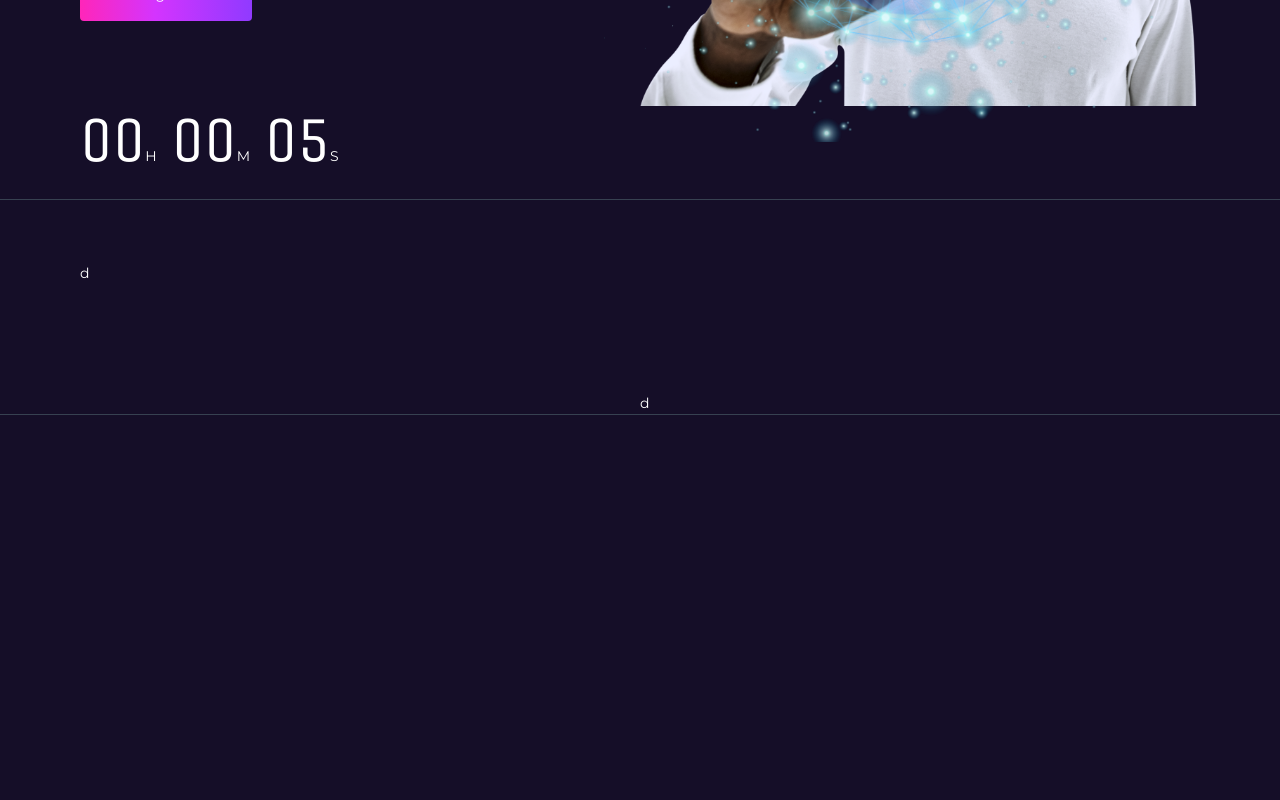
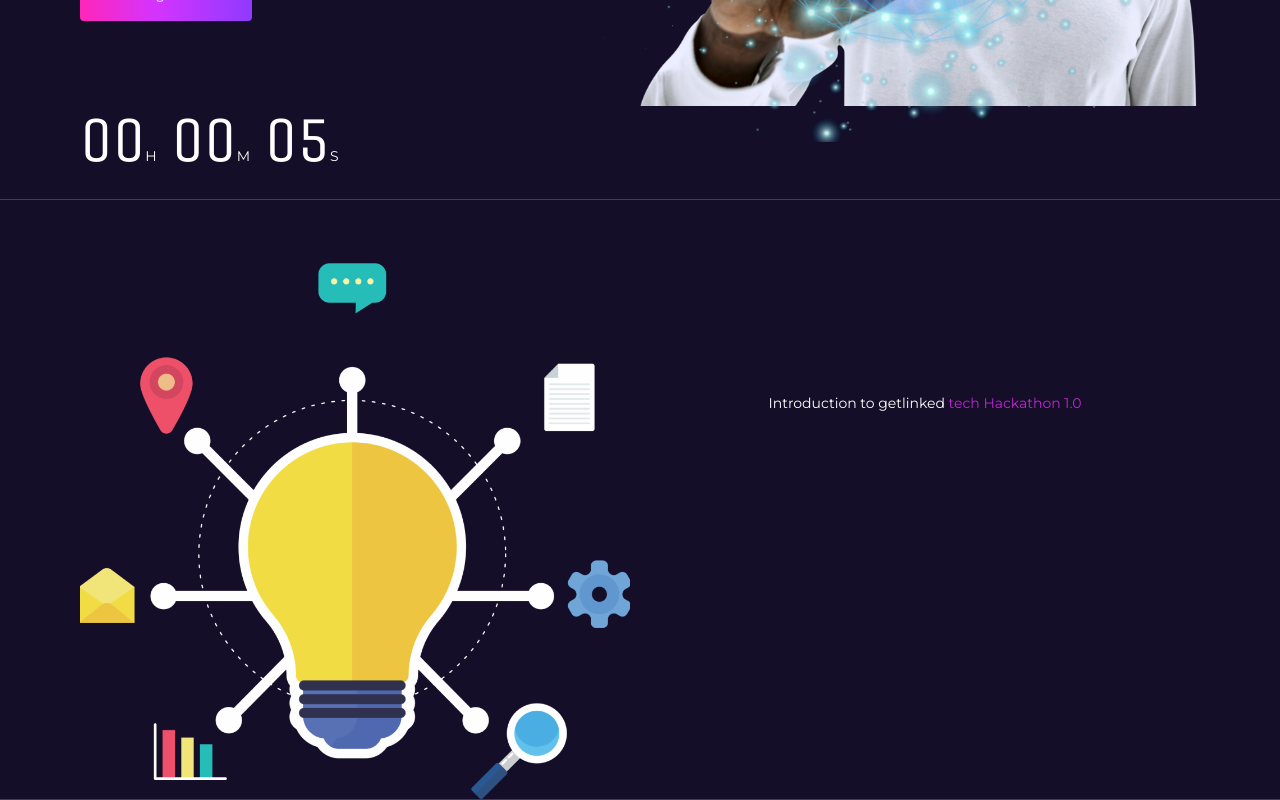
Before and after one commit to Emmanuel-Ingwe/getlinked-testweb, a Next.js app: page / in a window 1280 px wide. Shown: the part 667-1467 px from the top of the page. Before the commit the page ends 1082 px from the top, so only its background shows below. Built offline with nearby package versions, Linux system fonts and the light colour scheme; a web font is replaced by a local one.

Commit message:
add: intro.h2

```diff
--- a/components/Landing/Intro/index.tsx
+++ b/components/Landing/Intro/index.tsx
@@ -7,13 +7,19 @@ const index = (props: Props) => {
     <>
     <div className="border-b border-gray-700">
         <section id="" className="container">
-            <div className="grid xl:grid-cols-2 gap- xl:gap- items-start">
+            <div className="grid xl:grid-cols-2 gap-5 xl:gap- items-start">
                 <div className="mt-[63px]">
-                  d
+                  <div className="flex items-center">
+                    <img src="/images/the-big-idea-1@2x.png" alt="big-idea" />
+                  </div>
                 </div>
 
                 <div className="mt-[193px]">
-                  d
+                  <div className="flex items-center justify-center">
+                    <div className="f float-right">
+                      <h2 className=''>Introduction to getlinked <span className='text text-fuchsia-600'>tech Hackathon 1.0</span></h2>
+                    </div>
+                  </div>
                 </div>
             </div>
         </section>
```
